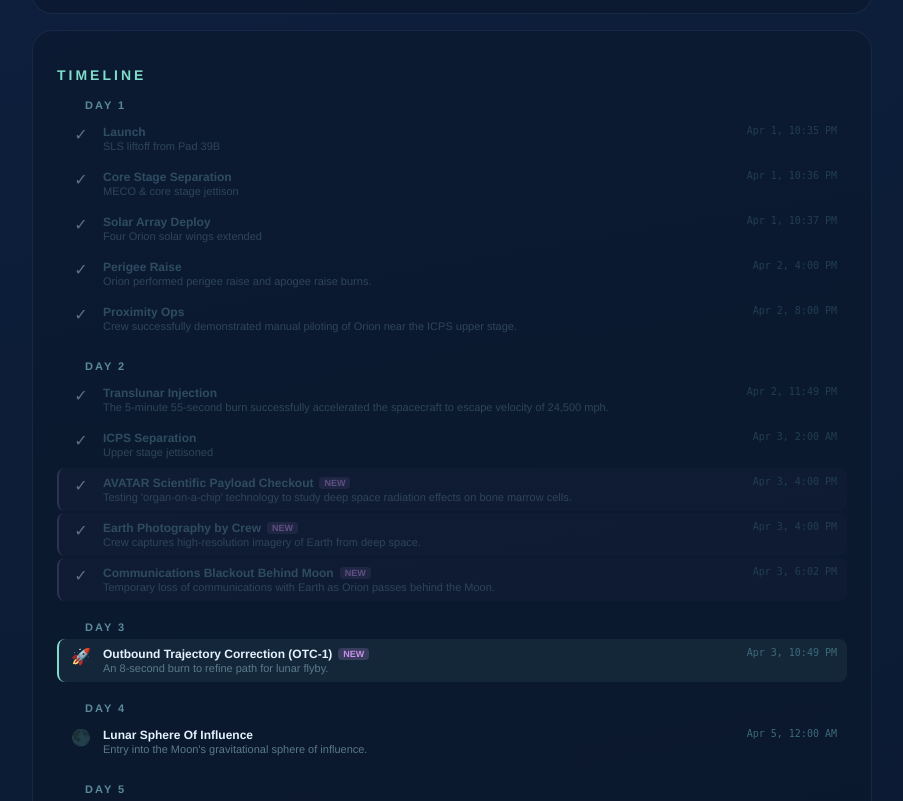
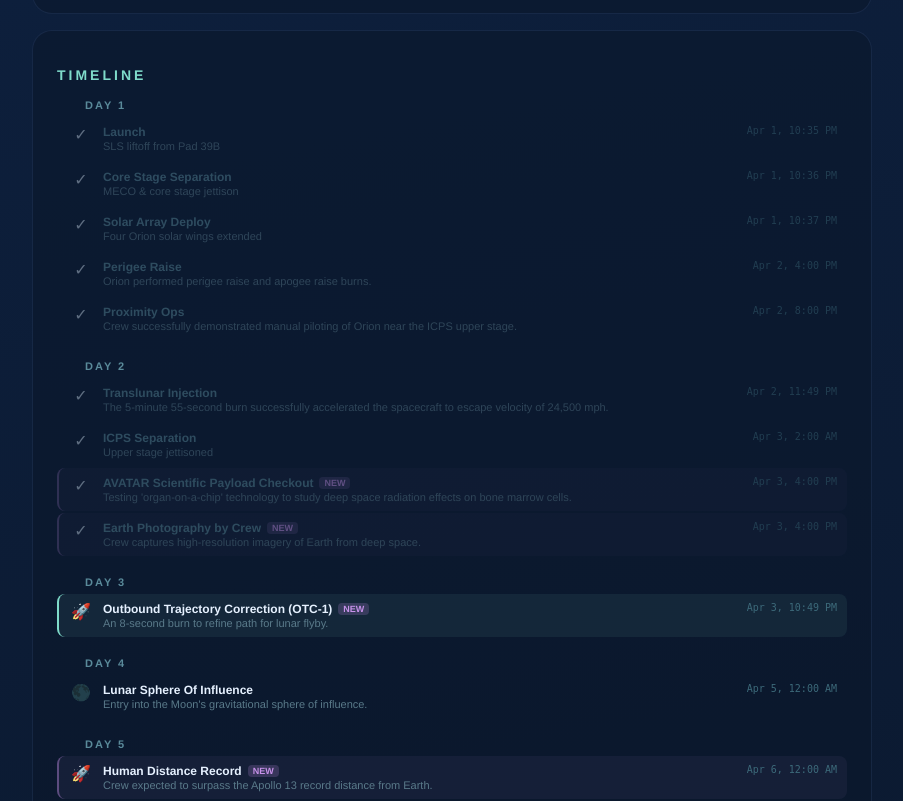
Before and after one commit to floppy-disk/artemis-tracker, a React (Vite) app: page / in a window 1280 px wide. Shown: the part 1253-2054 px from the top of the page, without its empty margins (188-1091 px from the left). Built offline with nearby package versions, Linux system fonts and the light colour scheme.

Commit message:
fix(data): remove hallucinated milestone and update fetch-updates prompt rules

```diff
--- a/public/data.json
+++ b/public/data.json
@@ -108,16 +108,6 @@
       "day": 2,
       "icon": "📸",
       "completed": true,
-      "isNew": true
-    },
-    {
-      "id": "comms-blackout",
-      "label": "Communications Blackout Behind Moon",
-      "detail": "Temporary loss of communications with Earth as Orion passes behind the Moon.",
-      "time": "2026-04-03T18:02:04.912Z",
-      "day": 2,
-      "icon": "📡",
-      "completed": false,
       "isNew": true
     },
     {
--- a/scripts/fetch-updates.js
+++ b/scripts/fetch-updates.js
@@ -120,7 +120,8 @@ async function fetchNews(existingMilestones = []) {
   6. Check for new times/ETAs for upcoming milestones to ensure they are always up to date.
   7. Extract numeric, factual values for telemetry (distance, velocity, etc) and store them.
   8. IMPORTANT: Calculate the mission 'day' strictly based on the launch time of 2026-04-01T22:35:00Z.
-     Day 1 is first 24h, Day 2 is 24-48h, etc. Ensure 'day' and 'time' are consistent.`;
+     Day 1 is first 24h, Day 2 is 24-48h, etc. Ensure 'day' and 'time' are consistent.
+  9. DO NOT schedule lunar events (like lunar orbit, flyby, or communications blackout) before the spacecraft reaches the Moon on Day 5.`;
 
   const finalResponse = await generateWithFallback({
     contents: formatPrompt,
```
